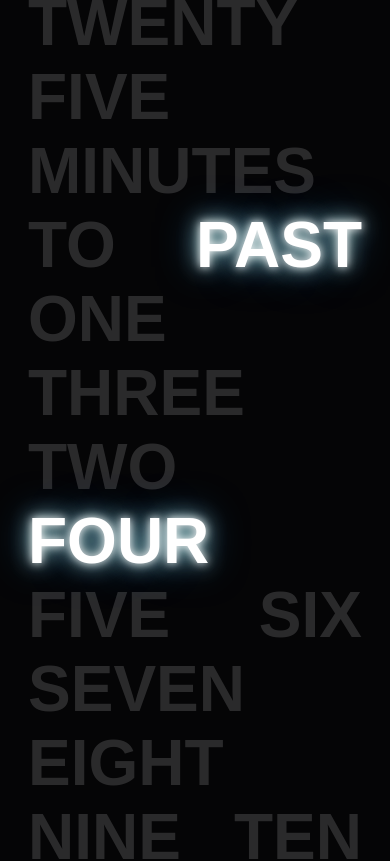
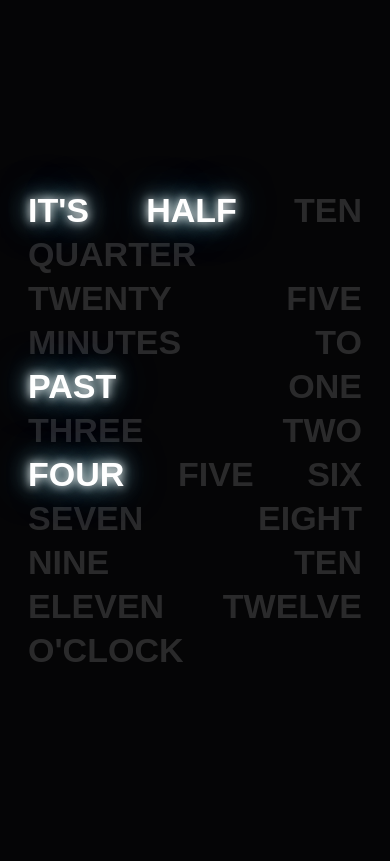
Before and after one commit to rockettown1/random-clock, a React (Vite) app: page / in a window 390 px wide. Shown: the top 861 px of the page. Built offline with nearby package versions, Linux system fonts and the light colour scheme; a web font is replaced by a local one.

Commit message:
refactor: responsive font-size

```diff
--- a/src/App.tsx
+++ b/src/App.tsx
@@ -26,7 +26,7 @@ const App = () => {
 export default App;
 
 const Box = styled.div`
-  max-width: 600px;
+  max-width: 750px;
   display: flex;
   flex-wrap: wrap;
   justify-content: space-between;
--- a/src/components/shared/word.tsx
+++ b/src/components/shared/word.tsx
@@ -24,7 +24,8 @@ type ItemProps = {
 
 export const Item = styled.h1<ItemProps>`
   margin: 0 20px;
-  font-size: 64px;
+  font-size: calc(20px + 3.6vw);
+  line-height: calc(30px + 3.6vw);
   color: rgba(255, 255, 255, 0.15);
   text-shadow: ${({ $highlight }) =>
     $highlight &&
--- a/src/index.css
+++ b/src/index.css
@@ -6,7 +6,7 @@ body {
   display: flex;
   justify-content: center;
   align-items: center;
-  height: 100vh;
+  min-height: 100vh;
   background-color: rgb(5, 5, 6);
   font-family: 'Afacad', sans-serif;
   animation: fadeIn ease 3s;
```
